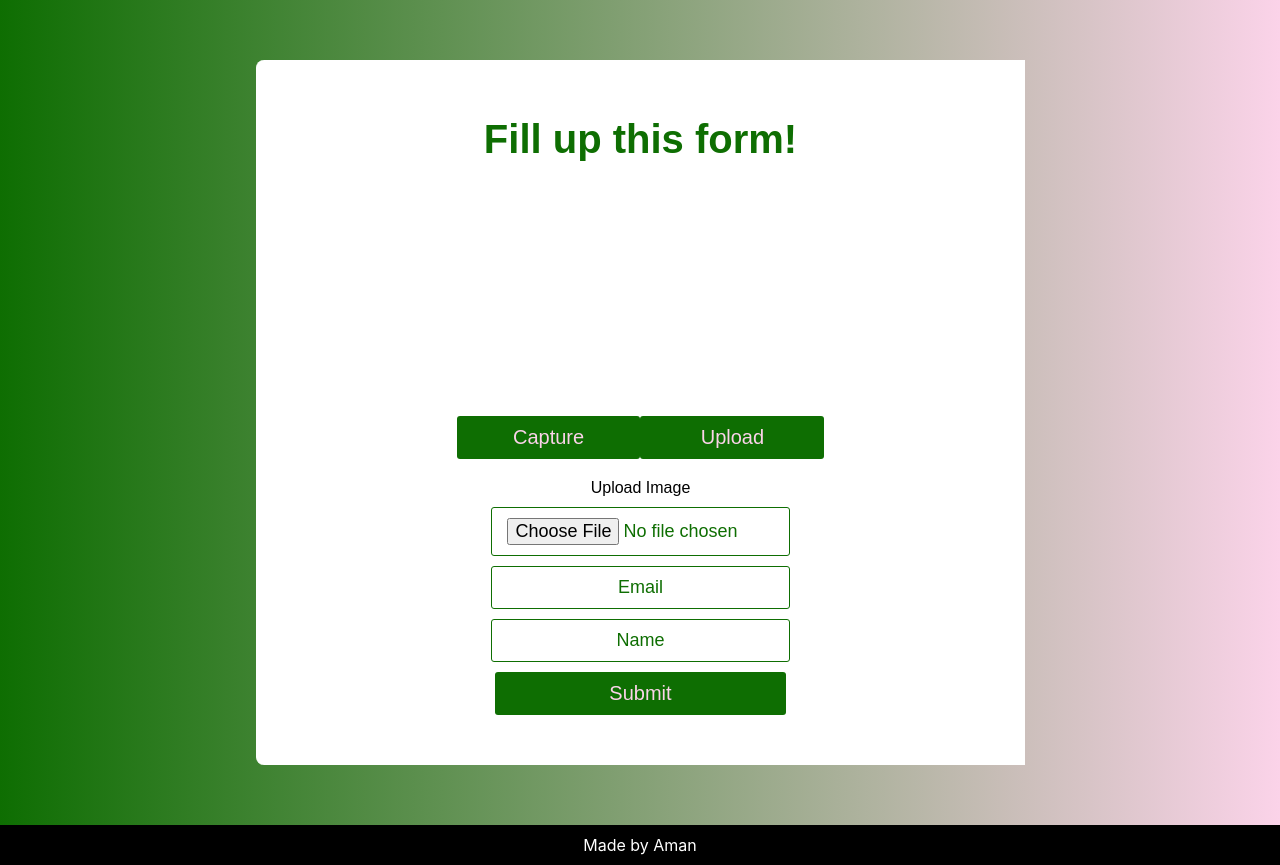
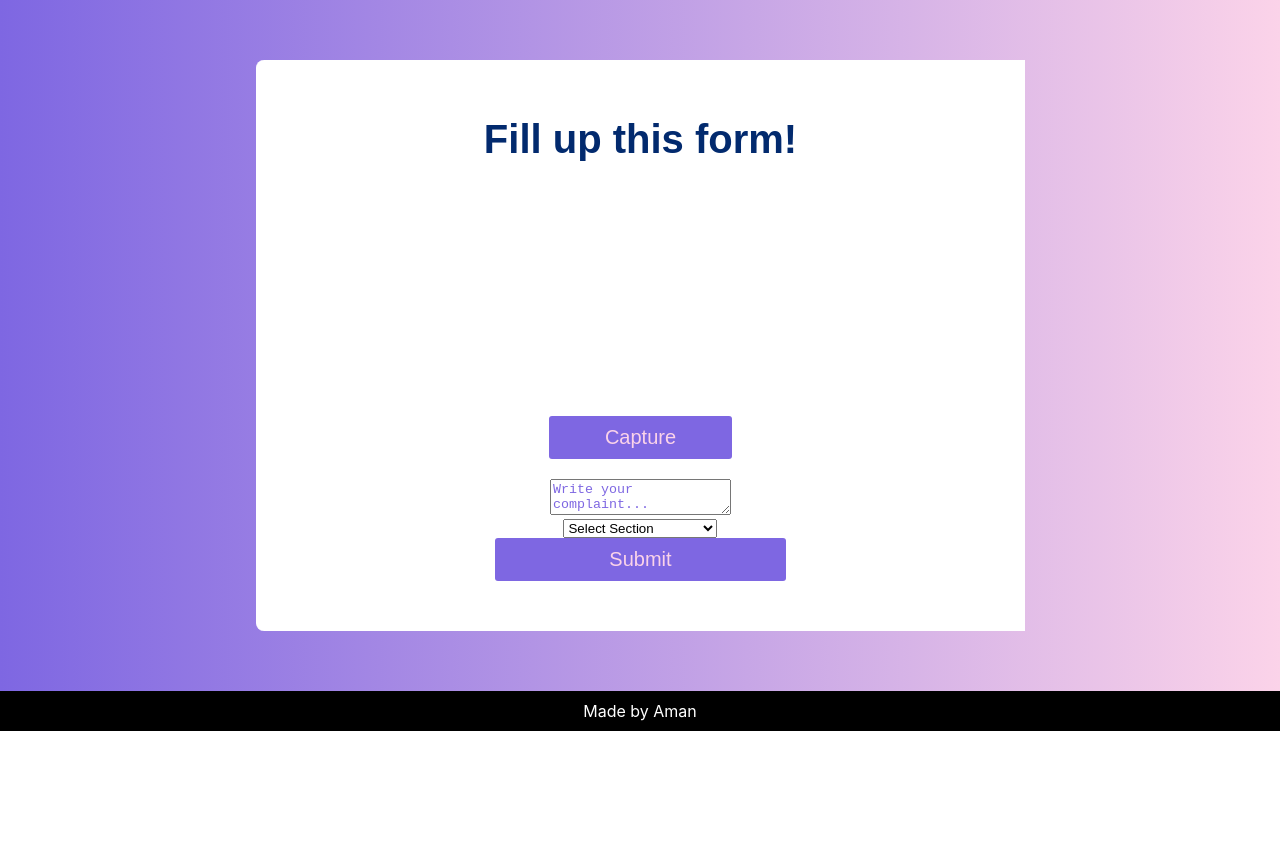
Before and after one commit to Amanec031/Camera-App, a React (Create React App) app: page / in a window 1280 px wide. After the commit the page ends 800 px from the top, so only its background shows below. Built offline with nearby package versions, Linux system fonts and the light colour scheme; no server answers; a web font is replaced by a local one.

Commit message:
add form

```diff
--- a/src/components/Home/Home.jsx
+++ b/src/components/Home/Home.jsx
@@ -1,18 +1,20 @@
-
-
 // import React, { useState } from 'react';
 // import './homeStyles.css';
-// import { WebcamCapture } from '../Webcam/Webcam'; // Import WebcamCapture as named export
+// import { WebcamCapture } from '../Webcam/Webcam';
 
 // const Home = () => {
-//     const [name, setName] = useState('');
-//     const [email, setEmail] = useState('');
+//     const [complaint, setComplaint] = useState('');
+//     const [section, setSection] = useState('');
 
 //     const submitForm = (e) => {
 //         e.preventDefault();
 //         alert("Form submitted");
-//         setName('');
-//         setEmail('');
+//         setComplaint('');
+//         setSection('');
+//     };
+
+//     const handleSectionChange = (e) => {
+//         setSection(e.target.value);
 //     };
 
 //     return (
@@ -22,8 +24,21 @@
 //                     <h1>Fill up this form!</h1>
 //                     <form className="form" onSubmit={submitForm}>
 //                         <WebcamCapture />
-//                         <input type="email" placeholder="Email" value={email} onChange={(e) => setEmail(e.target.value)} />
-//                         <input type="text" placeholder="Name" value={name} onChange={(e) => setName(e.target.value)} />
+//                         <div className="complaint-section">
+//                             <textarea
+//                                 placeholder="Write your complaint..."
+//                                 value={complaint}
+//                                 onChange={(e) => setComplaint(e.target.value)}
+//                             />
+//                         </div>
+//                         <div className="dropdown-section">
+//                             <select value={section} onChange={handleSectionChange}>
+//                                 <option value="">Select Section</option>
+//                                 <option value="Sanitation and Toiletry">Sanitation and Toiletry</option>
+//                                 <option value="Health and Medical">Health and Medical</option>
+//                                 <option value="Fire">Fire</option>
+//                             </select>
+//                         </div>
 //                         <button type="submit" id="login-button">Submit</button>
 //                     </form>
 //                 </div>
@@ -36,32 +51,21 @@
 
 import React, { useState } from 'react';
 import './homeStyles.css';
-import { WebcamCapture } from '../Webcam/Webcam';
+import WebcamCapture from '../Webcam/Webcam'; // Changed import statement
 
 const Home = () => {
-    const [name, setName] = useState('');
-    const [email, setEmail] = useState('');
-    const [image, setImage] = useState('');
+    const [complaint, setComplaint] = useState('');
+    const [section, setSection] = useState('');
 
     const submitForm = (e) => {
         e.preventDefault();
         alert("Form submitted");
-        setName('');
-        setEmail('');
-        setImage('');
+        setComplaint('');
+        setSection('');
     };
 
-    const handleCapture = (imageSrc) => {
-        setImage(imageSrc);
-    };
-
-    const handleImageUpload = (e) => {
-        const file = e.target.files[0];
-        const reader = new FileReader();
-        reader.readAsDataURL(file);
-        reader.onloadend = () => {
-            setImage(reader.result);
-        };
+    const handleSectionChange = (e) => {
+        setSection(e.target.value);
     };
 
     return (
@@ -70,20 +74,22 @@ const Home = () => {
                 <div className="text">
                     <h1>Fill up this form!</h1>
                     <form className="form" onSubmit={submitForm}>
-                        <WebcamCapture onCapture={handleCapture} />
-                        <label htmlFor="upload-button" className="upload-label">
-                            Upload Image
-                        </label>
-                        <input
-                            type="file"
-                            accept="image/*"
-                            onChange={handleImageUpload}
-                            id="upload-button"
-                            capture="environment"
-                            className="upload-input"
-                        />
-                        <input type="email" placeholder="Email" value={email} onChange={(e) => setEmail(e.target.value)} />
-                        <input type="text" placeholder="Name" value={name} onChange={(e) => setName(e.target.value)} />
+                        <WebcamCapture /> {/* Changed component name */}
+                        <div className="complaint-section">
+                            <textarea
+                                placeholder="Write your complaint..."
+                                value={complaint}
+                                onChange={(e) => setComplaint(e.target.value)}
+                            />
+                        </div>
+                        <div className="dropdown-section">
+                            <select value={section} onChange={handleSectionChange}>
+                                <option value="">Select Section</option>
+                                <option value="Sanitation and Toiletry">Sanitation and Toiletry</option>
+                                <option value="Health and Medical">Health and Medical</option>
+                                <option value="Fire">Fire</option>
+                            </select>
+                        </div>
                         <button type="submit" id="login-button">Submit</button>
                     </form>
                 </div>
--- a/src/components/Home/homeStyles.css
+++ b/src/components/Home/homeStyles.css
@@ -14,7 +14,7 @@
     box-sizing: border-box;
     /* background-color: rgb(250, 193, 193); */
     background: #FBD3E9;  /* fallback for old browsers */
-    background: linear-gradient(to left, #FBD3E9, #0e6e02);
+    background: linear-gradient(to left, #FBD3E9, #7e67e2);
     margin: 0;
     min-height:80vh;
     padding:60px 0;
@@ -32,7 +32,7 @@
     }
     .home-container .container h1 {
     font-size: 40px;
-    color:#0e6e02;
+    color:#022a6e;
     font-weight:600;
     animation: fadein 3s;
     margin-bottom:20px;
@@ -56,7 +56,7 @@
     -moz-appearance: none;
     appearance: none;
     outline: 0;
-    border: 1px solid #0e6e02;
+    border: 1px solid #7e67e2;
     width: 55%;
     border-radius: 3px;
     padding: 10px 15px;
@@ -64,21 +64,21 @@
     display: block;
     text-align: center;
     font-size: 18px;
-    color: #0e6e02;
+    color: #7e67e2;
     transition-duration: 0.25s;
     }
     .home-container form input:hover {
-    background-color: #0e6e02;
+    background-color: #7e67e2;
     color:#FBD3E9;
     }
     .home-container form input:focus {
-    background-color:#0e6e02;
+    background-color:#7e67e2;
     width: 300px;
     color:#FBD3E9;
     }
     .home-container form ::placeholder
     {
-    color:#0e6e02;
+    color:#7e67e2;
     }
     .home-container form input:hover::placeholder
     {
@@ -89,7 +89,7 @@
     -moz-appearance: none;
     appearance: none;
     outline: 0;
-    background-color: #0e6e02;
+    background-color: #7e67e2;
     border: 0;
     padding: 10px 15px;
     color: #FBD3E9;
@@ -100,10 +100,10 @@
     transition-duration: 0.25s;
     }
     .home-container form button:hover {
-    border: 1px solid  #0e6e02;
+    border: 1px solid  #7e67e2;
     border-radius: 5px;
     background-color: #f5f7f9;
-    color: #0e6e02;
+    color: #7e67e2;
     }
     /* webcam  */
     .home-container .webcam-container
--- a/src/components/Webcam/Webcam.jsx
+++ b/src/components/Webcam/Webcam.jsx
@@ -1,112 +1,171 @@
-
-
-// import React, { useState, useCallback } from 'react';
+// import React, { useState, useRef } from 'react';
 // import Webcam from 'react-webcam';
 
 // const videoConstraints = {
 //     width: 220,
 //     height: 200,
-//     facingMode: "user"
+//     facingMode: 'user'
 // };
 
-// export const WebcamCapture = () => { // Export WebcamCapture as named export
-//     const [image, setImage] = useState('');
-//     const webcamRef = React.useRef(null);
+// export const WebcamCapture = () => {
+//     const [image, setImage] = useState(null);
+//     const webcamRef = useRef(null);
 
-//     const capture = useCallback(() => {
+//     const handleCapture = () => {
 //         const imageSrc = webcamRef.current.getScreenshot();
 //         setImage(imageSrc);
-//     }, [webcamRef]);
+//     };
+
+//     const handleImageUpload = () => {
+//         if (image) {
+//             const formData = new FormData();
+//             const fileName = 'webcam_capture.jpeg';
+//             formData.append('file', dataURLtoFile(image, fileName));
+
+//             fetch('https://trickuweb.com/upload/profile_pic', {
+//                 method: 'POST',
+//                 body: formData
+//             })
+//                 .then(response => response.json())
+//                 .then(result => {
+//                     console.log(result);
+//                     // Handle the uploaded image URL here
+//                 })
+//                 .catch(error => {
+//                     console.error('Error uploading image:', error);
+//                 });
+//         } else {
+//             console.log('No image captured.');
+//         }
+//     };
+
+//     const handleClick = () => {
+//         handleCapture();
+//     };
+
+//     const dataURLtoFile = (dataUrl, filename) => {
+//         const arr = dataUrl.split(',');
+//         const mime = arr[0].match(/:(.*?);/)[1];
+//         const bstr = atob(arr[1]);
+//         let n = bstr.length;
+//         const u8arr = new Uint8Array(n);
+//         while (n--) {
+//             u8arr[n] = bstr.charCodeAt(n);
+//         }
+//         return new File([u8arr], filename, { type: mime });
+//     };
 
 //     return (
 //         <div className="webcam-container">
 //             <div className="webcam-img">
-//                 {image === '' ? (
-//                     <Webcam
-//                         audio={false}
-//                         height={200}
-//                         ref={webcamRef}
-//                         screenshotFormat="image/jpeg"
-//                         width={220}
-//                         videoConstraints={videoConstraints}
-//                     />
-//                 ) : (
-//                     <img src={image} alt="Captured" />
-//                 )}
+//                 <Webcam
+//                     audio={false}
+//                     height={200}
+//                     ref={webcamRef}
+//                     screenshotFormat="image/jpeg"
+//                     width={220}
+//                     videoConstraints={videoConstraints}
+//                 />
 //             </div>
 //             <div>
-//                 {image !== '' ? (
-//                     <button onClick={(e) => {
-//                         e.preventDefault();
-//                         setImage('');
-//                     }} className="webcam-btn">Retake Image</button>
-//                 ) : (
-//                     <button onClick={(e) => {
-//                         e.preventDefault();
-//                         capture();
-//                     }} className="webcam-btn">Capture</button>
-//                 )}
+//                 <button onClick={handleClick} className="webcam-btn">Capture</button>
+//                 <button onClick={handleImageUpload} className="webcam-btn">Upload</button>
 //             </div>
 //         </div>
 //     );
 // };
 
-// export default WebcamCapture; // Also export WebcamCapture as default export
+// export default WebcamCapture;
 
 
-// import React, { useState, useRef, useCallback } from 'react';
+// import React, { useState, useRef } from 'react';
 // import Webcam from 'react-webcam';
 
 // const videoConstraints = {
 //     width: 220,
 //     height: 200,
-//     facingMode: "user"
+//     facingMode: 'user'
 // };
 
-// const WebcamCapture = ({ onCapture }) => {
-//     const [image, setImage] = useState('');
+// const WebcamCapture = () => {
+//     const [image, setImage] = useState(null);
+//     const [complaint, setComplaint] = useState('');
 //     const webcamRef = useRef(null);
 
-//     const capture = useCallback(() => {
+//     const handleCapture = () => {
 //         const imageSrc = webcamRef.current.getScreenshot();
 //         setImage(imageSrc);
-//         onCapture(imageSrc);
-//     }, [webcamRef,onCapture]);
+//     };
+
+//     const handleImageUpload = () => {
+//         if (image) {
+//             const formData = new FormData();
+//             const fileName = 'webcam_capture.jpeg';
+//             formData.append('file', dataURLtoFile(image, fileName));
+//             formData.append('complaint', complaint);
+
+//             fetch('https://trickuweb.com/upload/profile_pic', {
+//                 method: 'POST',
+//                 body: formData
+//             })
+//                 .then(response => response.json())
+//                 .then(result => {
+//                     console.log(result);
+//                     // Handle the uploaded image URL here
+//                 })
+//                 .catch(error => {
+//                     console.error('Error uploading image:', error);
+//                 });
+//         } else {
+//             console.log('No image captured.');
+//         }
+//     };
+
+//     const handleClick = () => {
+//         handleCapture();
+//     };
+
+//     const dataURLtoFile = (dataUrl, filename) => {
+//         const arr = dataUrl.split(',');
+//         const mime = arr[0].match(/:(.*?);/)[1];
+//         const bstr = atob(arr[1]);
+//         let n = bstr.length;
+//         const u8arr = new Uint8Array(n);
+//         while (n--) {
+//             u8arr[n] = bstr.charCodeAt(n);
+//         }
+//         return new File([u8arr], filename, { type: mime });
+//     };
 
 //     return (
 //         <div className="webcam-container">
 //             <div className="webcam-img">
-//                 {image === '' ? (
-//                     <Webcam
-//                         audio={false}
-//                         height={200}
-//                         ref={webcamRef}
-//                         screenshotFormat="image/jpeg"
-//                         width={220}
-//                         videoConstraints={videoConstraints}
-//                     />
-//                 ) : (
-//                     <img src={image} alt="Captured" />
-//                 )}
+//                 <Webcam
+//                     audio={false}
+//                     height={200}
+//                     ref={webcamRef}
+//                     screenshotFormat="image/jpeg"
+//                     width={220}
+//                     videoConstraints={videoConstraints}
+//                 />
+//             </div>
+//             <div className="complaint-section">
+//                 <textarea
+//                     placeholder="Write your complaint..."
+//                     value={complaint}
+//                     onChange={e => setComplaint(e.target.value)}
+//                 />
 //             </div>
 //             <div>
-//                 {image !== '' ? (
-//                     <button onClick={(e) => {
-//                         e.preventDefault();
-//                         setImage('');
-//                     }} className="webcam-btn">Retake Image</button>
-//                 ) : (
-//                     <button onClick={(e) => {
-//                         e.preventDefault();
-//                         capture();
-//                     }} className="webcam-btn">Capture</button>
-//                 )}
+//                 <button onClick={handleClick} className="webcam-btn">Capture</button>
+//                 <button onClick={handleImageUpload} className="webcam-btn">Upload</button>
 //             </div>
 //         </div>
 //     );
 // };
 
-// export { WebcamCapture };
+// export default WebcamCapture;
+
 
 import React, { useState, useRef } from 'react';
 import Webcam from 'react-webcam';
@@ -117,52 +176,13 @@ const videoConstraints = {
     facingMode: 'user'
 };
 
-export const WebcamCapture = () => {
+const WebcamCapture = () => {
     const [image, setImage] = useState(null);
     const webcamRef = useRef(null);
 
     const handleCapture = () => {
         const imageSrc = webcamRef.current.getScreenshot();
         setImage(imageSrc);
-    };
-
-    const handleImageUpload = () => {
-        if (image) {
-            const formData = new FormData();
-            const fileName = 'webcam_capture.jpeg';
-            formData.append('file', dataURLtoFile(image, fileName));
-
-            fetch('https://trickuweb.com/upload/profile_pic', {
-                method: 'POST',
-                body: formData
-            })
-                .then(response => response.json())
-                .then(result => {
-                    console.log(result);
-                    // Handle the uploaded image URL here
-                })
-                .catch(error => {
-                    console.error('Error uploading image:', error);
-                });
-        } else {
-            console.log('No image captured.');
-        }
-    };
-
-    const handleClick = () => {
-        handleCapture();
-    };
-
-    const dataURLtoFile = (dataUrl, filename) => {
-        const arr = dataUrl.split(',');
-        const mime = arr[0].match(/:(.*?);/)[1];
-        const bstr = atob(arr[1]);
-        let n = bstr.length;
-        const u8arr = new Uint8Array(n);
-        while (n--) {
-            u8arr[n] = bstr.charCodeAt(n);
-        }
-        return new File([u8arr], filename, { type: mime });
     };
 
     return (
@@ -178,11 +198,10 @@ export const WebcamCapture = () => {
                 />
             </div>
             <div>
-                <button onClick={handleClick} className="webcam-btn">Capture</button>
-                <button onClick={handleImageUpload} className="webcam-btn">Upload</button>
+                <button onClick={handleCapture} className="webcam-btn">Capture</button>
             </div>
         </div>
     );
 };
 
-export default WebcamCapture;
+export default WebcamCapture; // Export as default
```
